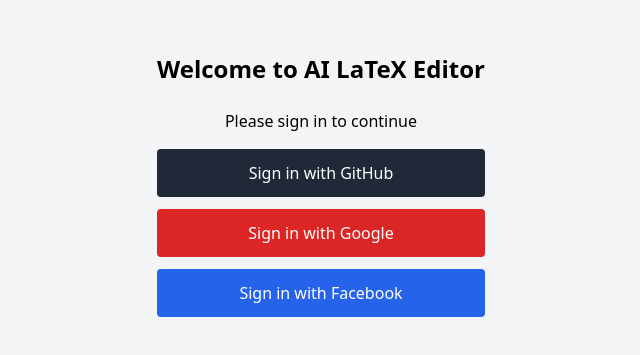
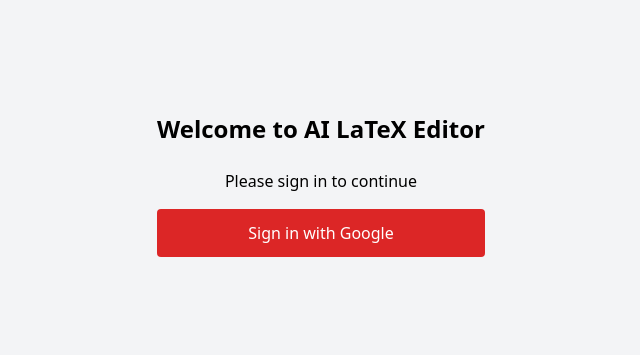
Before and after one commit to aayush598/ai-latex-editor, a React (Vite) app in the folder frontend/: page / in a window 1280 px wide. Shown: the part 215-570 px from the top of the page, without its empty margins (319-959 px from the left). Built offline with nearby package versions, Linux system fonts and the light colour scheme.

Commit message:
Github and facebook authentication removed

```diff
--- a/frontend/src/components/Login.tsx
+++ b/frontend/src/components/Login.tsx
@@ -15,24 +15,14 @@ export const Login: React.FC<LoginProps> = ({ backendUrl }) => {
         <h1 className="text-2xl font-bold mb-6">Welcome to AI LaTeX Editor</h1>
         <p className="mb-4">Please sign in to continue</p>
         <div className="flex flex-col gap-3">
-          <button
-            onClick={() => handleSignIn('github')}
-            className="px-6 py-3 bg-gray-800 text-white rounded hover:bg-gray-900 transition-colors"
-          >
-            Sign in with GitHub
-          </button>
+
           <button
             onClick={() => handleSignIn('google')}
             className="px-6 py-3 bg-red-600 text-white rounded hover:bg-red-700 transition-colors"
           >
             Sign in with Google
           </button>
-          <button
-            onClick={() => handleSignIn('facebook')}
-            className="px-6 py-3 bg-blue-600 text-white rounded hover:bg-blue-700 transition-colors"
-          >
-            Sign in with Facebook
-          </button>
+
         </div>
       </div>
     </div>
```
